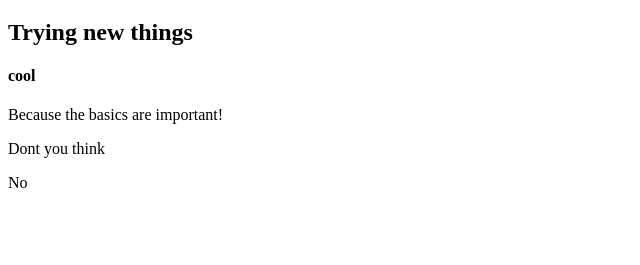
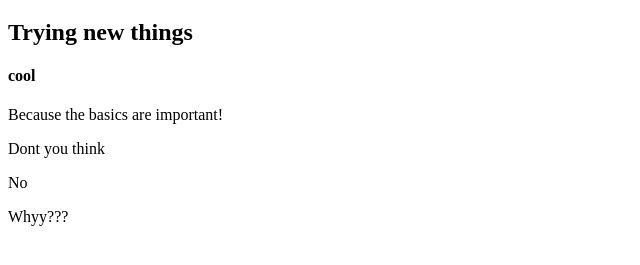
Before and after one commit to ayanagrawal1412/udemy-course, a plain HTML site: page index.html in a window 1280 px wide. Shown: the part 61-326 px from the top of the page, without its empty margins (0-640 px from the left). Drawn offline with Linux system fonts and the light colour scheme.

Commit message:
why after userchange

```diff
--- a/index.html
+++ b/index.html
@@ -13,5 +13,6 @@
     <p>Because the basics are important!</p>
     <p>Dont you think</p>
     <p>No</p>
+    <p>Whyy???</p>
   </body>
 </html>
```
